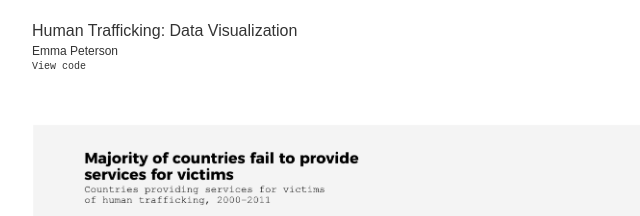
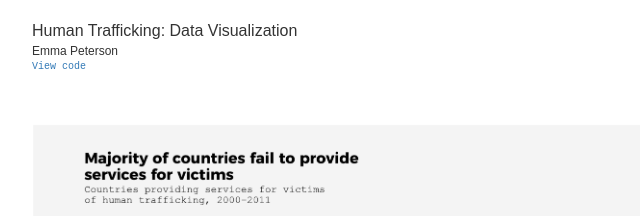
Before and after one commit to emmacooperpeterson/human_trafficking_viz, a plain HTML site: page index.html in a window 1280 px wide. Shown: the top 216 px of the page, 303-943 px from the left. Drawn offline with nearby package versions, Linux system fonts and the light colour scheme.

Commit message:
added link

```diff
--- a/index.html
+++ b/index.html
@@ -16,7 +16,7 @@
     <div class="col-sm-6">
       <p id='title'>Human Trafficking: Data Visualization</p>
       <p id='name'>Emma Peterson</p>
-      <p id='code'>View code</p>
+      <p id='code'><a href='https://github.com/emmacooperpeterson/human_trafficking_viz'>View code</a></p>
       <br><br>
       <img class="img-responsive" src="images/victim_services.png">
       <p><br>
```
